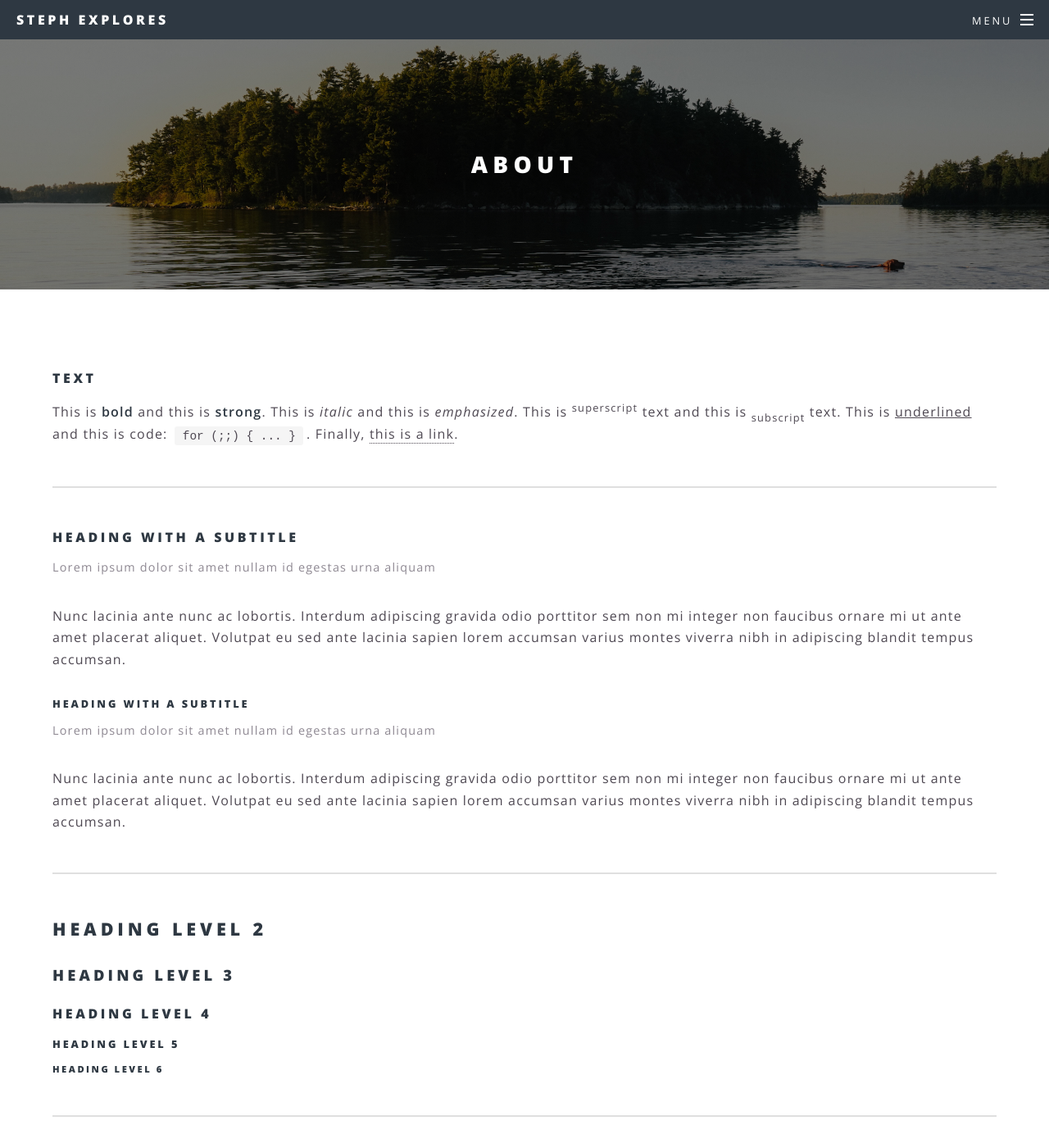
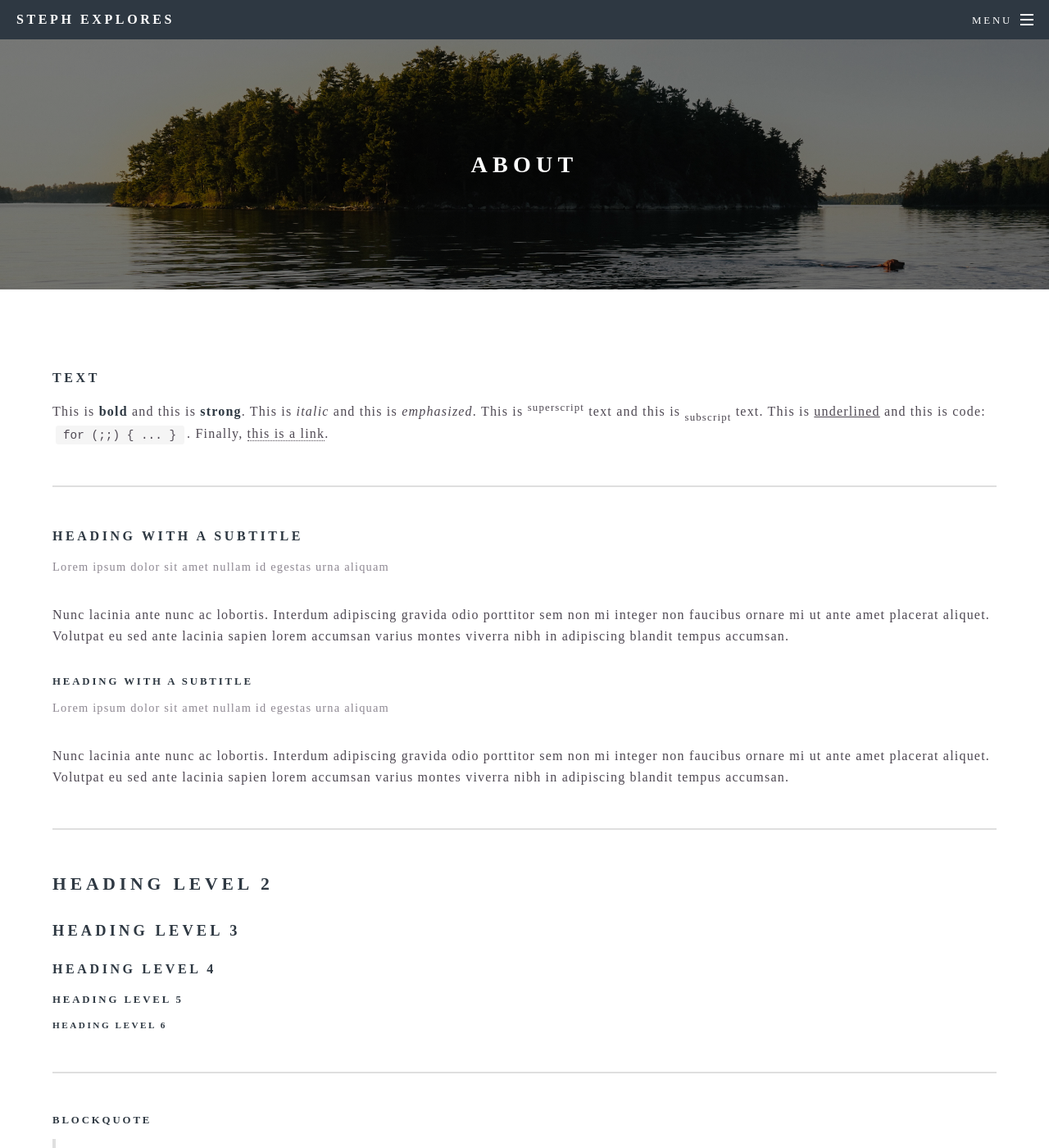
Before and after one commit to stephexplores/website, a Jekyll site: the page built from elements.html, in a window 1280 px wide and 1400 px high. Shown: the whole window at 82% size. Built offline with Jekyll 4.4.1, drawn with Linux system fonts in a browser that asks for light colours.

Commit message:
Font
font

```diff
--- a/css/main.scss
+++ b/css/main.scss
@@ -51,7 +51,8 @@ $baseurl: '{{ site.baseurl }}/images';
 
 	body, input, select, textarea {
 		color: _palette(fg);
-		font-family: _font(family);
+		// font-family: _font(family);
+		font-family: 'Lora', serif;
 		font-size: 15pt;
 		font-weight: _font(weight);
 		letter-spacing: _size(letter-spacing);
```
